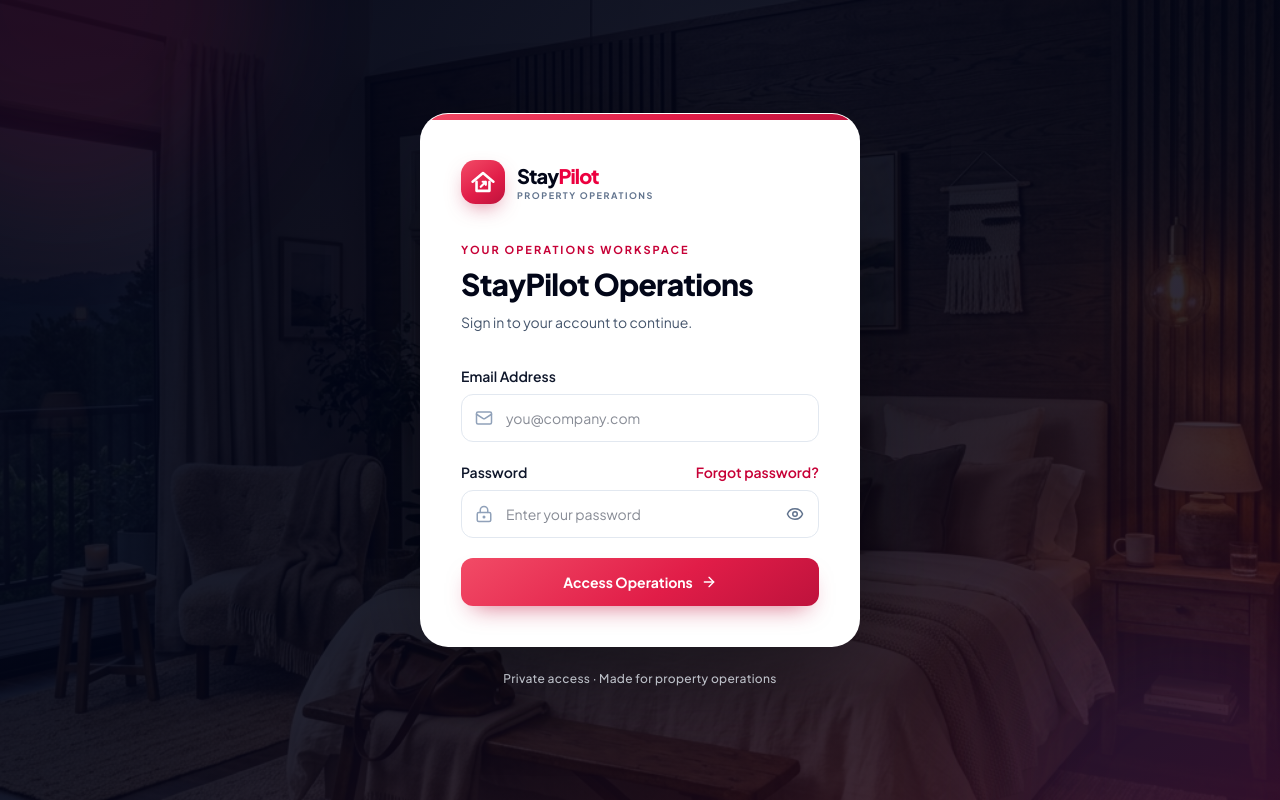
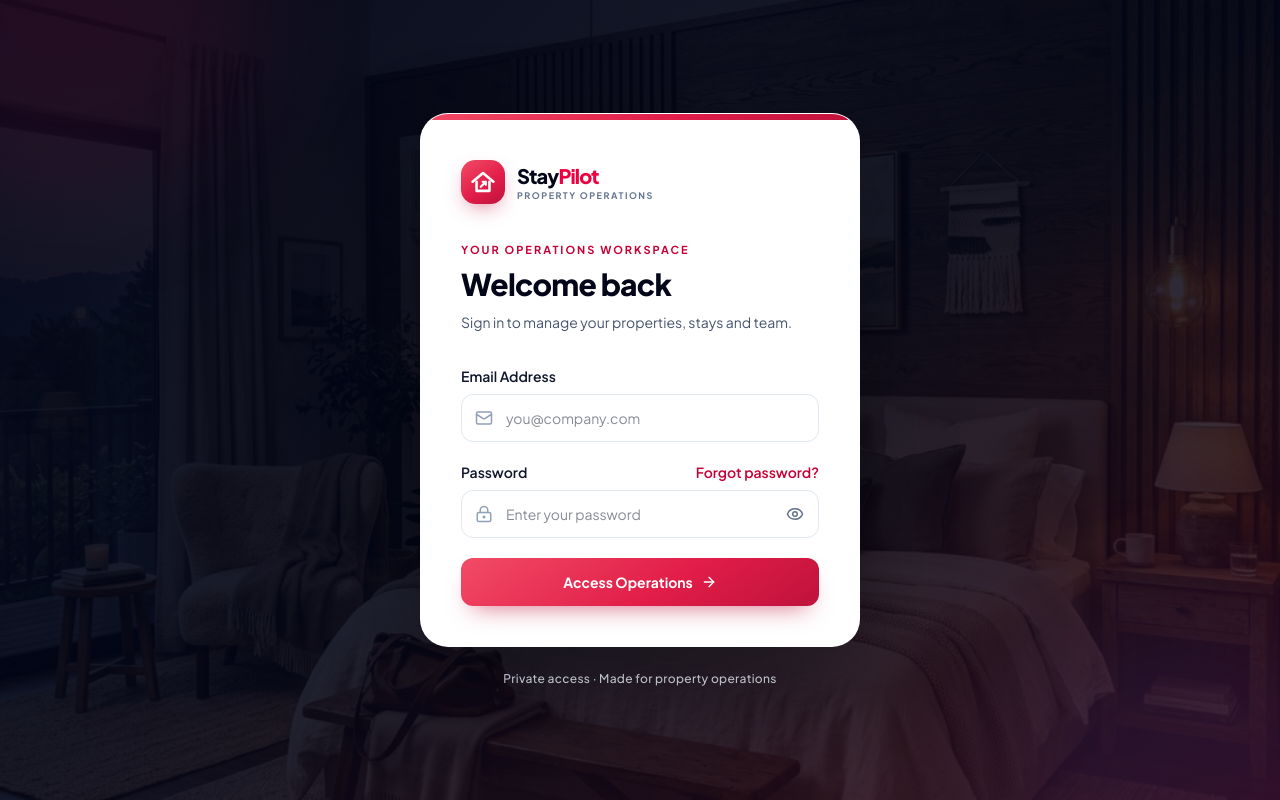
Before and after one commit to Shivamdhoundi/BNBmvp, a Next.js app: page /sign-in in a window 1280 px wide. Built offline with nearby package versions, Linux system fonts and the light colour scheme.

Commit message:
design: apply StayPilot brand language to auth and property workflows

```diff
--- a/src/app/sign-in/page.tsx
+++ b/src/app/sign-in/page.tsx
@@ -7,8 +7,8 @@ export default async function SignInPage({ searchParams }: PageProps<"/sign-in">
   return (
     <AuthShell
       mode="centered"
-      title="StayPilot Operations"
-      description="Sign in to your account to continue."
+      title="Welcome back"
+      description="Sign in to manage your properties, stays and team."
     >
       {reset === "success" ? (
         <p role="status" className="mb-5 rounded-xl bg-emerald-50 px-3 py-2.5 text-sm font-medium text-emerald-800">
```
